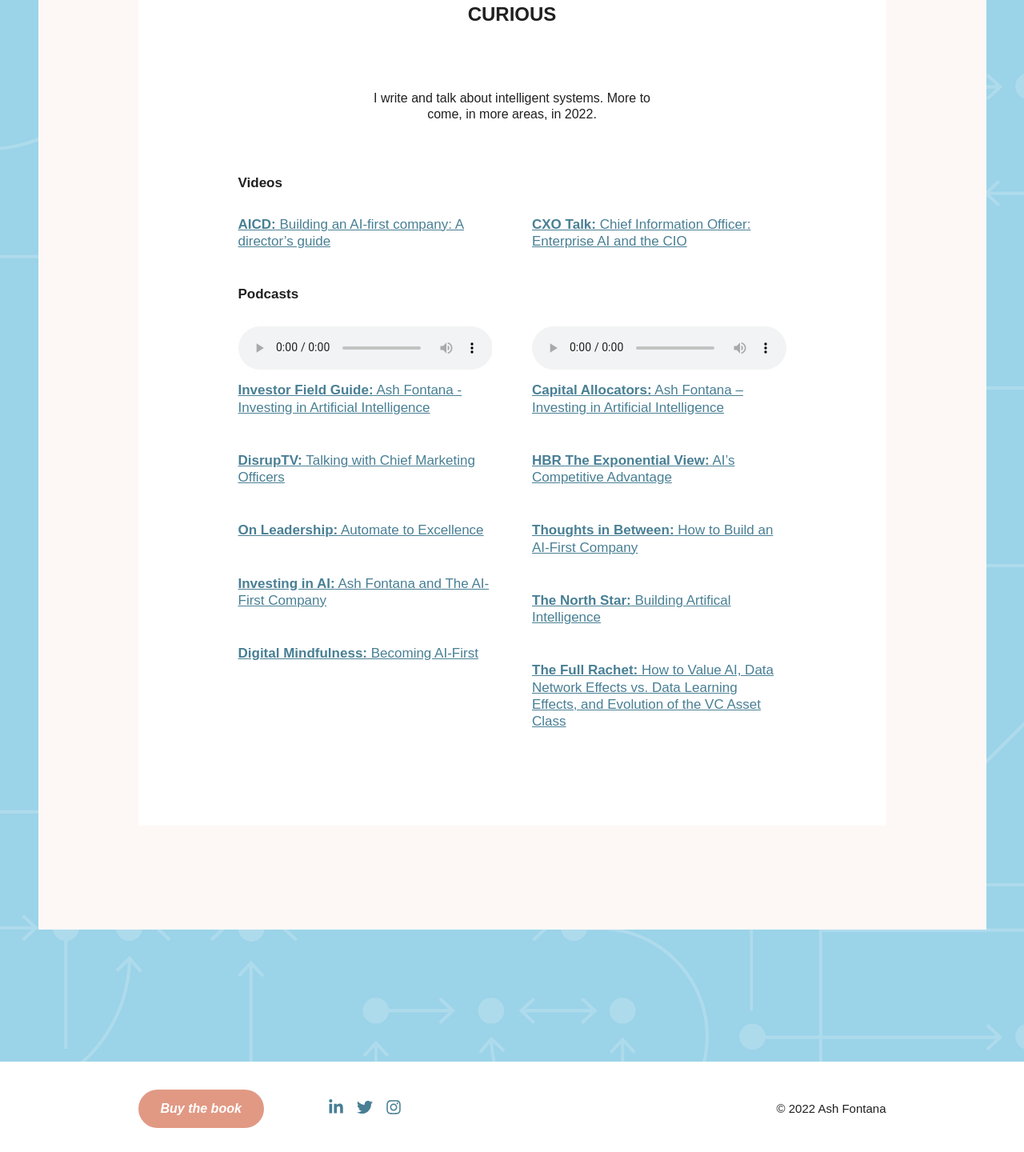
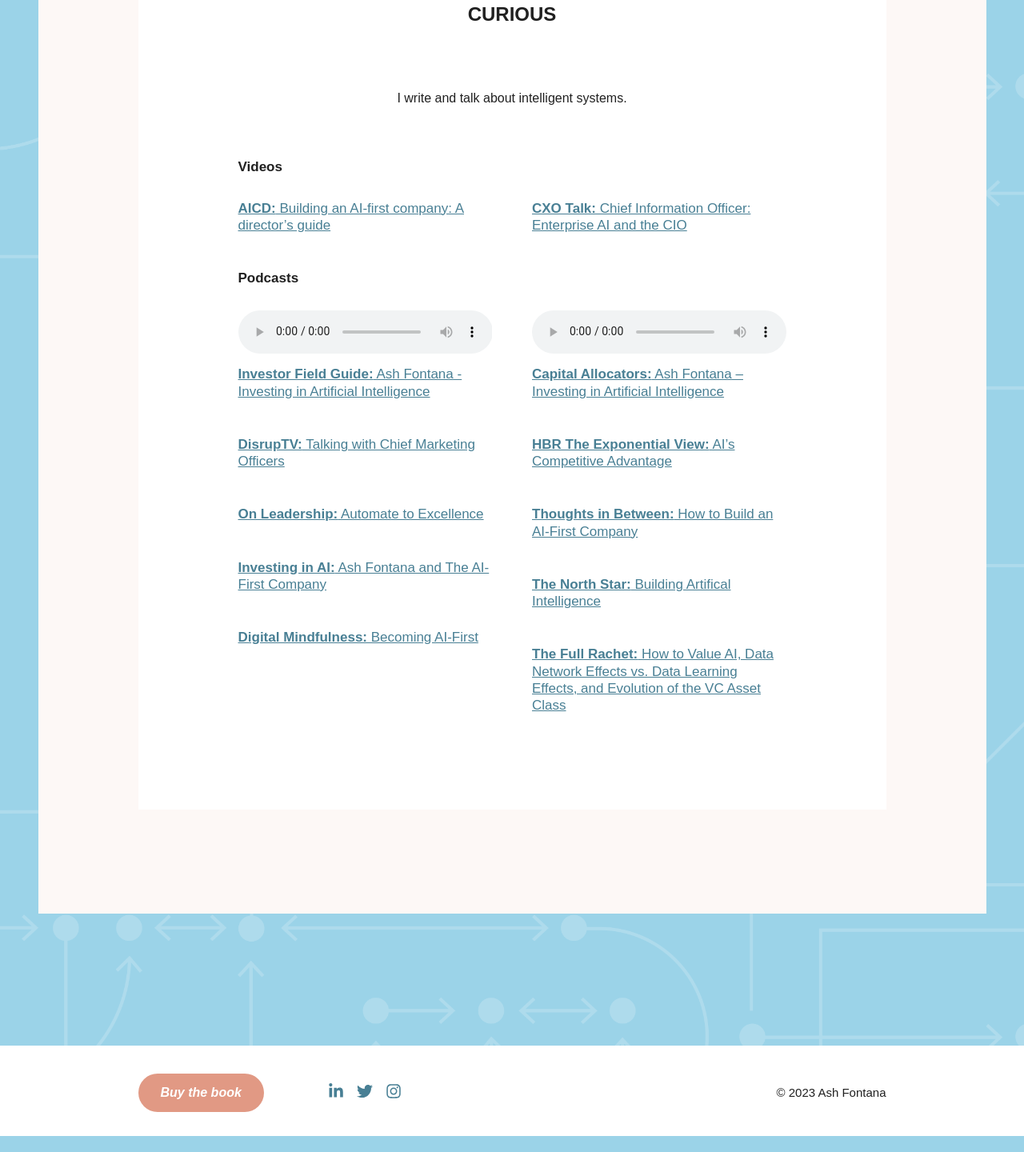
Before and after one commit to ashfontana/ashfontana.github.io, a plain HTML site: page index.html in a window 1280 px wide. Shown: the part 2718-4158 px from the top of the page at 80% size. Drawn offline with Linux system fonts and the light colour scheme; a web font is replaced by a local one.

Commit message:
2023 updates

```diff
--- a/index.html
+++ b/index.html
@@ -119,7 +119,7 @@
     </section>
     <section class="resources container" id="curious">
       <h2 class="framework__heading">Curious</h2>
-      <p class="framework__blurb">I write and talk about intelligent systems. More to come, in more areas, in 2022.</p>
+      <p class="framework__blurb">I write and talk about intelligent systems.</p>
       <div class="resources__content copy">
         <h3>Videos</h3>
         <div class="resources__left">
@@ -197,7 +197,7 @@
         </li>
       </ul>
       <p class="footer__copy">
-        &copy; 2022 Ash Fontana
+        &copy; 2023 Ash Fontana
       </p>
     </div>
   </footer>
```
